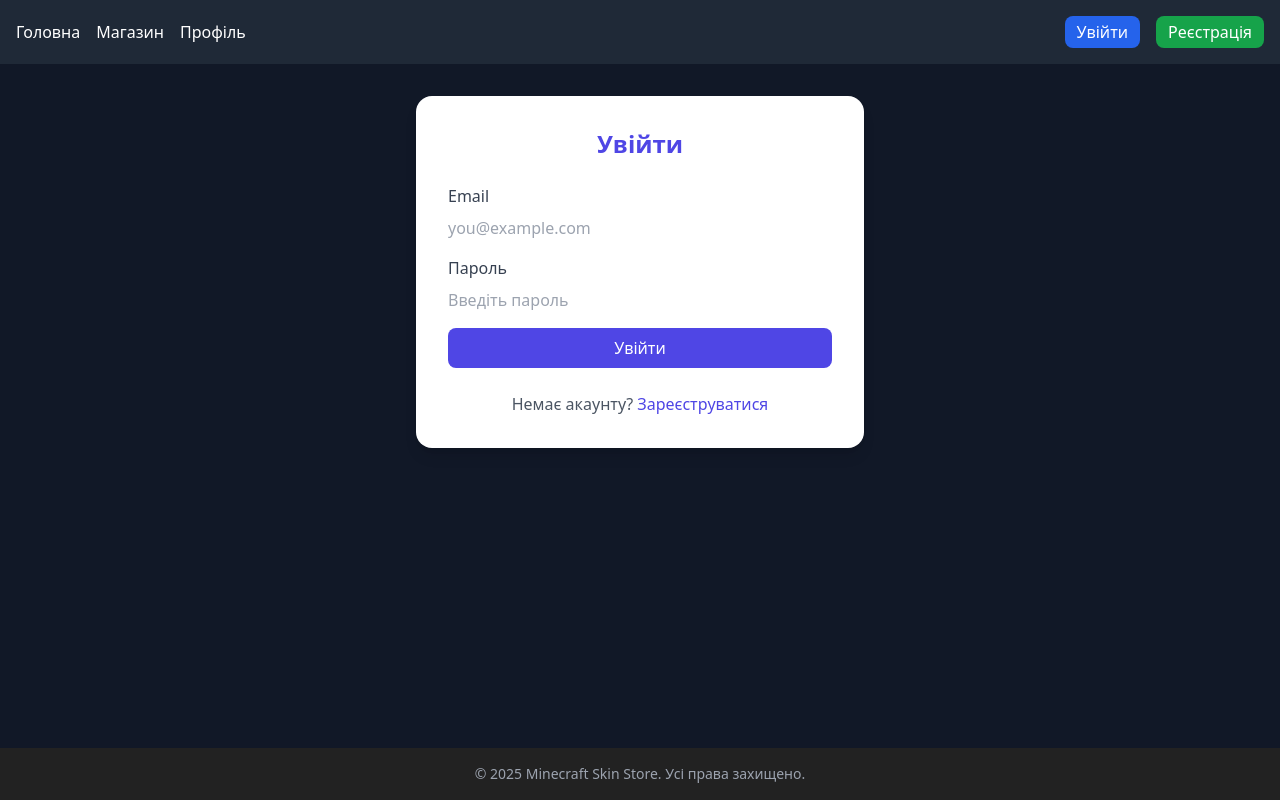
After one commit to markgardie/skin-shop-example, a Django app: page /login/ in a window 1280 px wide. The commit adds this page. Run offline with Django 5.2, Linux system fonts and the light colour scheme; some libraries are stand-ins or nearby versions.

Commit message:
add login, logout, register pages

```diff
--- a/skin_shop/skin_shop/urls.py
+++ b/skin_shop/skin_shop/urls.py
@@ -15,8 +15,9 @@ Including another URLconf
     2. Add a URL to urlpatterns:  path('blog/', include('blog.urls'))
 """
 from django.contrib import admin
-from django.urls import path
+from django.urls import path, include
 
 urlpatterns = [
     path('admin/', admin.site.urls),
+    path("", include("users.urls")),
 ]
--- a/skin_shop/templates/base.html
+++ b/skin_shop/templates/base.html
@@ -1,5 +1,6 @@
 <!DOCTYPE html>
 <html lang="uk">
+
 <head>
   <meta charset="UTF-8" />
   <meta name="viewport" content="width=device-width, initial-scale=1.0" />
@@ -37,20 +38,32 @@
 
 <body class="bg-gray-900 text-gray-100 font-sans min-h-screen flex flex-col">
   <!-- Навігація -->
-    <nav class="bg-minecraft-dark text-gray-100 shadow-lg">
-      <div class="container mx-auto flex justify-between items-center px-4 py-3">
-        <a href="#" class="text-xl font-bold text-minecraft-green">
-          🧱 MC Skins
+  <nav class="flex justify-between items-center bg-gray-800 text-white p-4">
+    <div class="flex space-x-4">
+      <a href="{% url 'home' %}" class="hover:text-gray-300">Головна</a>
+      <a href="#" class="hover:text-gray-300">Магазин</a>
+      <a href="#" class="hover:text-gray-300">Профіль</a>
+    </div>
+
+    <div class="flex items-center space-x-4">
+      {% if user.is_authenticated %}
+      <form method="post" action="{% url 'logout' %}">
+        {% csrf_token %}
+        <button type="submit" class="bg-red-600 hover:bg-red-700 text-white px-3 py-1 rounded-lg">
+          Вийти
+        </button>
+      </form>
+      {% else %}
+      <a href="{% url 'login' %}" class="bg-blue-600 hover:bg-blue-700 text-white px-3 py-1 rounded-lg">
+        Увійти
       </a>
-        <ul class="flex space-x-6 text-sm uppercase tracking-wide">
-          <li><a href="#" class="hover:text-minecraft-green">Головна</a></li>
-          <li><a href="#" class="hover:text-minecraft-green">Магазин</a></li>
-          <li><a href="#" class="hover:text-minecraft-green">Мої скіни</a></li>
-          <li><a href="#" class="hover:text-minecraft-green">Про нас</a></li>
-          <li><a href="#" class="hover:text-minecraft-green">Підтримка</a></li>
-        </ul>
+      <a href="{% url 'register' %}" class="bg-green-600 hover:bg-green-700 text-white px-3 py-1 rounded-lg">
+        Реєстрація
+      </a>
+      {% endif %}
     </div>
   </nav>
+
 
   <!-- Основний контент -->
   <main class="flex-grow container mx-auto px-4 py-8">
@@ -60,10 +73,8 @@
       <p class="mt-4 text-gray-400">
         Купуй, переглядай та активуй улюблені скіни прямо у грі!
       </p>
-        <a
-          href="#"
-          class="mt-6 inline-block bg-minecraft-green text-black font-semibold px-6 py-2 rounded-lg hover:bg-green-400 transition"
-        >
+      <a href="#"
+        class="mt-6 inline-block bg-minecraft-green text-black font-semibold px-6 py-2 rounded-lg hover:bg-green-400 transition">
         Перейти в магазин
       </a>
     </div>
@@ -77,4 +88,5 @@
     </p>
   </footer>
 </body>
+
 </html>
--- /dev/null
+++ b/skin_shop/templates/users/login.html
@@ -0,0 +1,38 @@
+{% extends "base.html" %}
+{% block title %}Увійти | Minecraft Skin Shop{% endblock %}
+
+{% block content %}
+<div class="max-w-md mx-auto bg-white shadow-lg rounded-2xl p-8">
+    <h1 class="text-2xl font-bold mb-6 text-center text-indigo-600">Увійти</h1>
+
+    <form method="post" novalidate>
+        {% csrf_token %}
+        {{ form.non_field_errors }}
+
+        <div class="mb-4">
+            <label class="block text-gray-700 mb-2">Email</label>
+            {{ form.username }}
+            {% if form.username.errors %}
+                <p class="text-red-500 text-sm mt-1">{{ form.username.errors.0 }}</p>
+            {% endif %}
+        </div>
+
+        <div class="mb-4">
+            <label class="block text-gray-700 mb-2">Пароль</label>
+            {{ form.password }}
+            {% if form.password.errors %}
+                <p class="text-red-500 text-sm mt-1">{{ form.password.errors.0 }}</p>
+            {% endif %}
+        </div>
+
+        <button type="submit" class="w-full bg-indigo-600 text-white py-2 rounded-lg hover:bg-indigo-700 transition">
+            Увійти
+        </button>
+    </form>
+
+    <p class="text-center text-gray-600 mt-6">
+        Немає акаунту?
+        <a href="{% url 'register' %}" class="text-indigo-600 hover:underline">Зареєструватися</a>
+    </p>
+</div>
+{% endblock %}
--- /dev/null
+++ b/skin_shop/users/forms.py
@@ -0,0 +1,74 @@
+from django import forms
+from django.contrib.auth.forms import UserCreationForm, AuthenticationForm
+from django.contrib.auth import get_user_model
+
+User = get_user_model()
+
+class UserRegistrationForm(UserCreationForm):
+    email = forms.EmailField(
+        label="Email",
+        required=True,
+        widget=forms.EmailInput(attrs={
+            "class": "input input-bordered w-full",
+            "placeholder": "you@example.com"
+        })
+    )
+    first_name = forms.CharField(
+        label="Ім’я",
+        required=False,
+        widget=forms.TextInput(attrs={
+            "class": "input input-bordered w-full",
+            "placeholder": "Ім’я (необов’язково)"
+        })
+    )
+    last_name = forms.CharField(
+        label="Прізвище",
+        required=False,
+        widget=forms.TextInput(attrs={
+            "class": "input input-bordered w-full",
+            "placeholder": "Прізвище (необов’язково)"
+        })
+    )
+    password1 = forms.CharField(
+        label="Пароль",
+        widget=forms.PasswordInput(attrs={
+            "class": "input input-bordered w-full",
+            "placeholder": "Введіть пароль"
+        })
+    )
+    password2 = forms.CharField(
+        label="Підтвердіть пароль",
+        widget=forms.PasswordInput(attrs={
+            "class": "input input-bordered w-full",
+            "placeholder": "Повторіть пароль"
+        })
+    )
+
+    class Meta:
+        model = User
+        fields = ["email", "first_name", "last_name", "password1", "password2"]
+
+    def save(self, commit=True):
+        user = super().save(commit=False)
+        user.username = user.email  # на випадок, якщо поле username залишилось у базі
+        if commit:
+            user.save()
+        return user
+
+
+
+class UserLoginForm(AuthenticationForm):
+    username = forms.EmailField(
+        label="Email",
+        widget=forms.EmailInput(attrs={
+            "class": "input input-bordered w-full",
+            "placeholder": "you@example.com"
+        })
+    )
+    password = forms.CharField(
+        label="Пароль",
+        widget=forms.PasswordInput(attrs={
+            "class": "input input-bordered w-full",
+            "placeholder": "Введіть пароль"
+        })
+    )
--- /dev/null
+++ b/skin_shop/users/urls.py
@@ -0,0 +1,10 @@
+from django.urls import path
+from .views import TestHomeView, RegisterView, CustomLoginView, CustomLogoutView
+
+urlpatterns = [
+    path("", TestHomeView.as_view(), name="home"),
+
+    path("register/", RegisterView.as_view(), name="register"),
+    path("login/", CustomLoginView.as_view(), name="login"),
+    path("logout/", CustomLogoutView.as_view(), name="logout"),
+]
--- a/skin_shop/users/views.py
+++ b/skin_shop/users/views.py
@@ -1,3 +1,37 @@
-from django.shortcuts import render
+from django.contrib.auth import login, logout
+from django.contrib.auth.views import LoginView, LogoutView
+from django.urls import reverse_lazy
+from django.views.generic import CreateView, RedirectView
 
-# Create your views here.
+from .forms import UserRegistrationForm, UserLoginForm
+from .models import User
+
+
+class RegisterView(CreateView):
+    model = User
+    form_class = UserRegistrationForm
+    template_name = "users/register.html"
+    success_url = reverse_lazy("home")
+
+    def form_valid(self, form):
+        """Після успішної реєстрації — автоматичний вхід користувача."""
+        response = super().form_valid(form)
+        login(self.request, self.object)
+        return response
+
+class CustomLoginView(LoginView):
+    form_class = UserLoginForm
+    template_name = "users/login.html"
+    redirect_authenticated_user = True
+
+    def get_success_url(self):
+        return reverse_lazy("home")
+
+class CustomLogoutView(LogoutView):
+    next_page = reverse_lazy("home")
+
+from django.views.generic import TemplateView
+
+
+class TestHomeView(TemplateView):
+    template_name = "test_home.html"
```
Also changed, not shown: skin_shop/templates/test_home.html (added, +11 -0 lines), skin_shop/templates/users/register.html (added, +32 -0 lines). Lines whose indentation alone changed are shown as unchanged.
